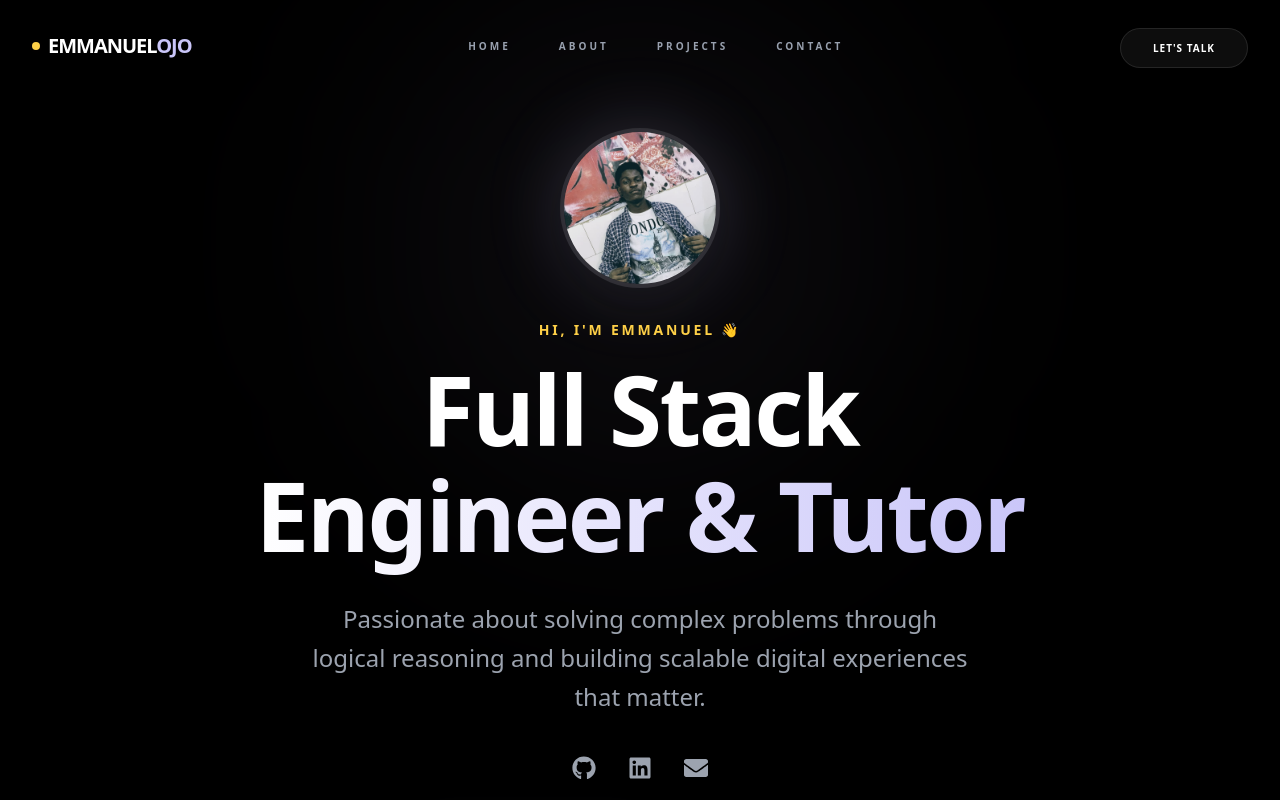
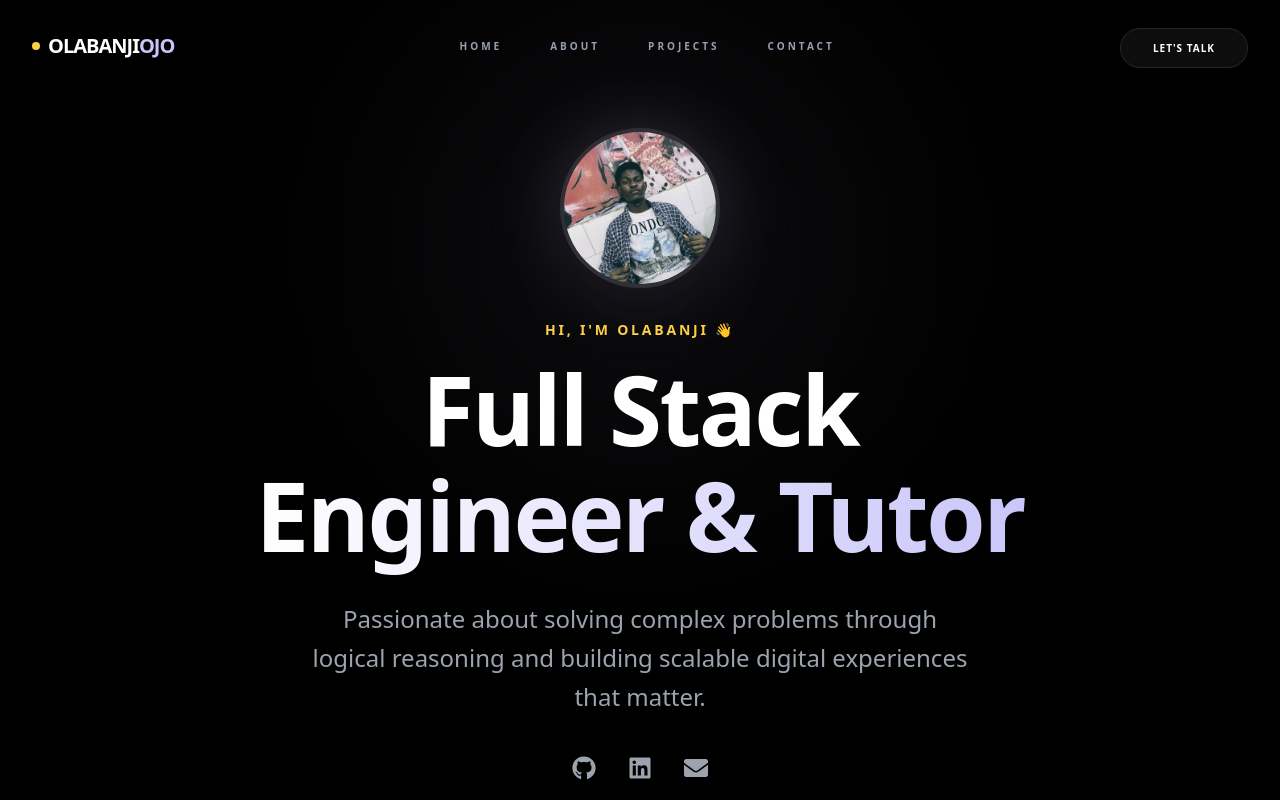
Before and after one commit to olabanji12-ojo/my_portfolio, a React (Vite) app: page / in a window 1280 px wide. Shown: the top 800 px of the page. Built offline with nearby package versions, Linux system fonts and the light colour scheme.

Commit message:
name change

```diff
--- a/src/data/portfolioData.js
+++ b/src/data/portfolioData.js
@@ -1,7 +1,7 @@
 import { FaGithub, FaLinkedin, FaEnvelope } from 'react-icons/fa';
 
 export const personalInfo = {
-  name: "Emmanuel Ojo",
+  name: "Olabanji Ojo",
   title: "Full Stack Engineer & Teacher",
   mission: "Passionate about solving complex problems through logical reasoning and building scalable digital experiences that matter.",
   bio: "I am a final year Computer Science student at Osun State University with a deep-rooted passion for tutoring and problem-solving. My journey began with a curiosity for how things work, leading me from the basics of the web to building complex backend architectures. I believe that whatever we do, we owe it to ourselves and the world to do it well.",
```
